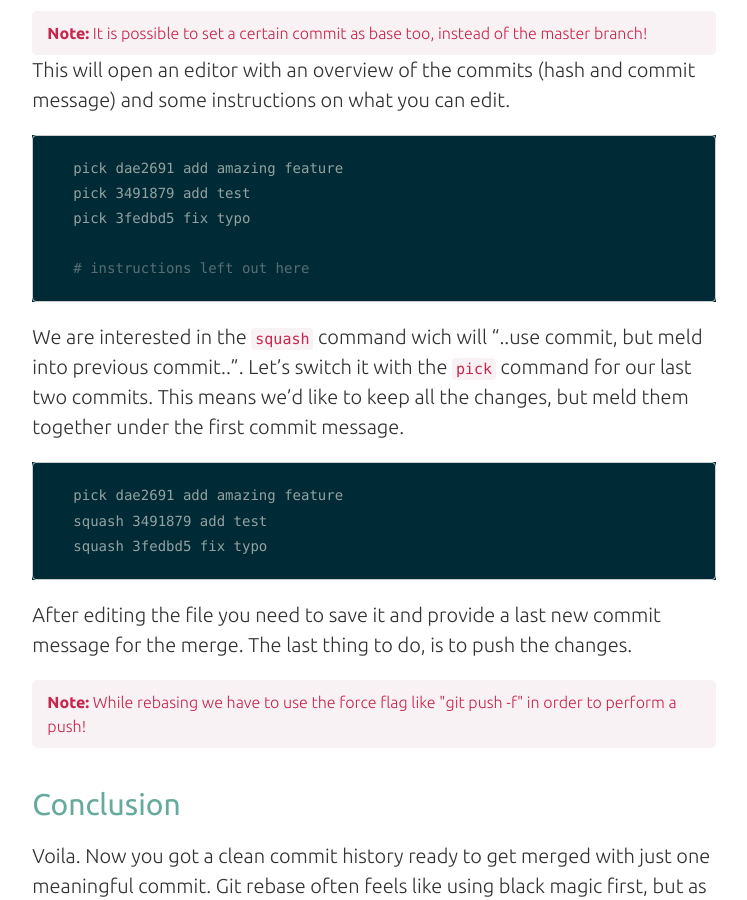
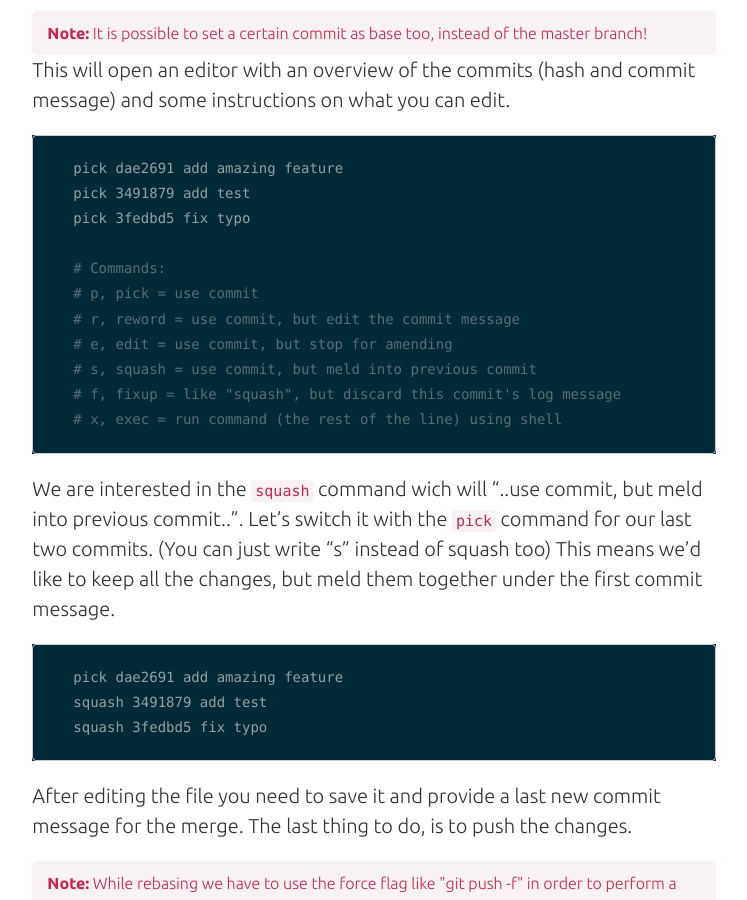
Before and after one commit to christophrumpel/christophrumpel.github.io, a Jekyll site: the page built from _posts/2015-05-06-clean-up-your-commits-for-a-pull-request.md, in a window 1280 px wide and 900 px high, scrolled down 1588 px. Shown: the whole window, without its empty margins (266-1013 px from the left). Built offline with Jekyll 4.4.1, drawn with Linux system fonts in a browser that asks for light colours; Markdown is read by kramdown in place of the engine named in the settings; comment, search, counter and statistics services are not loaded.

Commit message:
add shortcut squash info

```diff
--- a/_posts/2015-05-06-clean-up-your-commits-for-a-pull-request.md
+++ b/_posts/2015-05-06-clean-up-your-commits-for-a-pull-request.md
@@ -64,12 +64,19 @@ pick dae2691 add amazing feature
 pick 3491879 add test
 pick 3fedbd5 fix typo
 
-# instructions left out here
+# Commands:
+# p, pick = use commit
+# r, reword = use commit, but edit the commit message
+# e, edit = use commit, but stop for amending
+# s, squash = use commit, but meld into previous commit
+# f, fixup = like "squash", but discard this commit's log message
+# x, exec = run command (the rest of the line) using shell
 {% endhighlight startinline %}
 
 We are interested in the `squash` command wich will "..use commit, but
 meld into previous commit..". Let's switch it with the `pick` command for
- our last two commits. This means we'd like to keep all the changes, but meld
+ our last two commits. (You can just write "s" instead of squash too)
+ This means we'd like to keep all the changes, but meld
   them together under the first commit message.
 
 {% highlight PowerShell startinline %}
```
